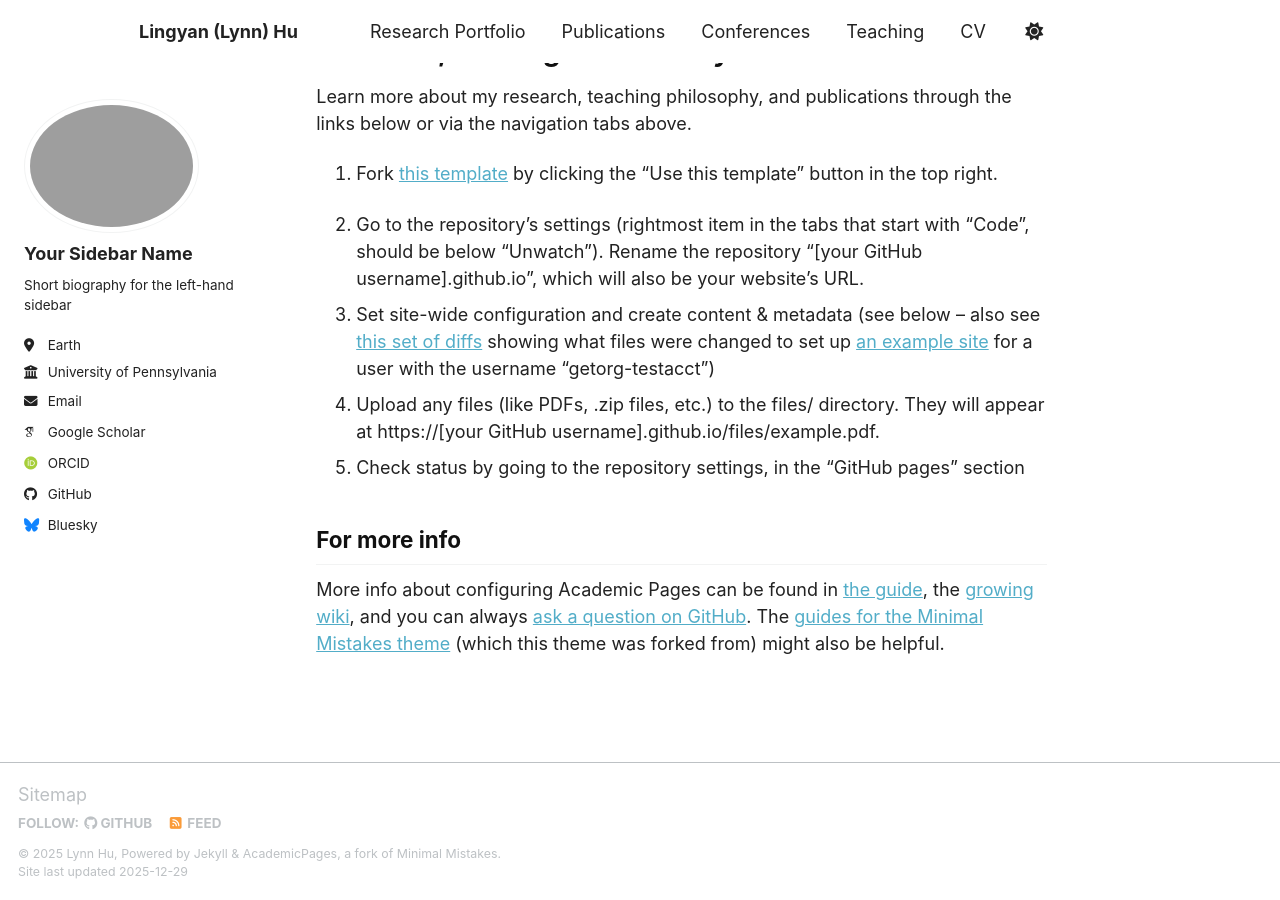
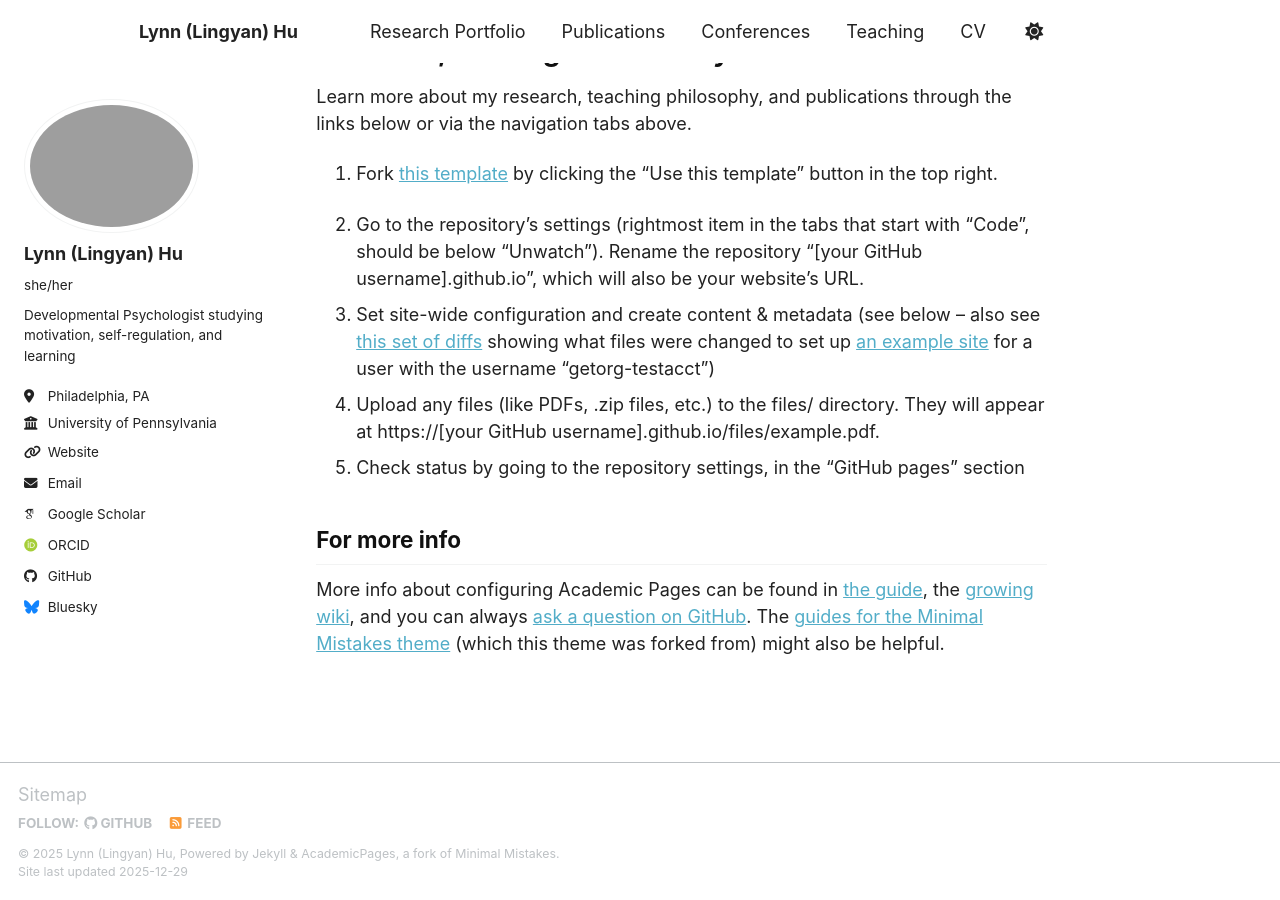
Before and after one commit to lingyh904/lingyh904.github.io, a Jekyll site: the page built from _pages/about.md, in a window 1280 px wide and 900 px high, scrolled down 1028 px. Built offline with Jekyll 4.4.1, drawn with Linux system fonts in a browser that asks for light colours; some web fonts are replaced; a script bundle is joined from its source files by our own code; library files that are not in the unit come from our copies.

Commit message:
Update _config.yml

```diff
--- a/_config.yml
+++ b/_config.yml
@@ -9,10 +9,10 @@
 # Basic Site Settings
 locale                   : "en-US"
 site_theme               : "default" # the available themes options are "default", "air", "sunrise", "mint", "dirt" and "contrast"
-title                    : "Lingyan (Lynn) Hu"
+title                    : "Lynn (Lingyan) Hu"
 title_separator          : "-"
-name                     : &name "Lynn Hu"
-description              : &description "Your Name's academic portfolio"   # Update this with a general description of your site, this is the default if not overridden by a page
+name                     : &name "Lynn (Lingyan) Hu"
+description              : &description "Lynn (Lingyan) Hu is a developmental psychologist studying motivation, self-regulation, and learning across childhood."   # Update this with a general description of your site, this is the default if not overridden by a page
 url                      : https://lingyh904.github.io # The base hostname & protocol for your site e.g. "https://[your GitHub username].github.io",
                                                            # or if you already have some other page hosted on Github then use "https://[your GitHub username].github.io/[Your Repo Name]"
 baseurl                  : "" # the subpath of your site, e.g. "/blog"
@@ -24,12 +24,12 @@ repository               : "academicpages/academicpages.github.io"
 author:
   # Biographic information
   avatar           : "profile.png"
-  name             : "Your Sidebar Name"
-  pronouns         : # example: "she/her"
-  bio              : "Short biography for the left-hand sidebar"
-  location         : "Earth"
+  name             : "Lynn (Lingyan) Hu"
+  pronouns         : "she/her"
+  bio              : "Developmental Psychologist studying motivation, self-regulation, and learning"
+  location         : "Philadelphia, PA"
   employer         : "University of Pennsylvania"
-  uri              : # URL
+  uri              : "https://lingyh904.github.io"
   email            : "lingyh@upenn.edu"
 
   # Academic websites
@@ -38,7 +38,7 @@ author:
   googlescholar    : "https://scholar.google.com/citations?view_op=list_works&hl=en&user=U4TG_B0AAAAJ"
   inspire-hep      : # URL
   impactstory      : # URL
-  orcid            : "https://orcid.org/yourorcidurl"
+  orcid            : "https://orcid.org/0000-0001-5982-0183"
   semantic         : # URL
   ssrn             : # URL
   pubmed           :
```
